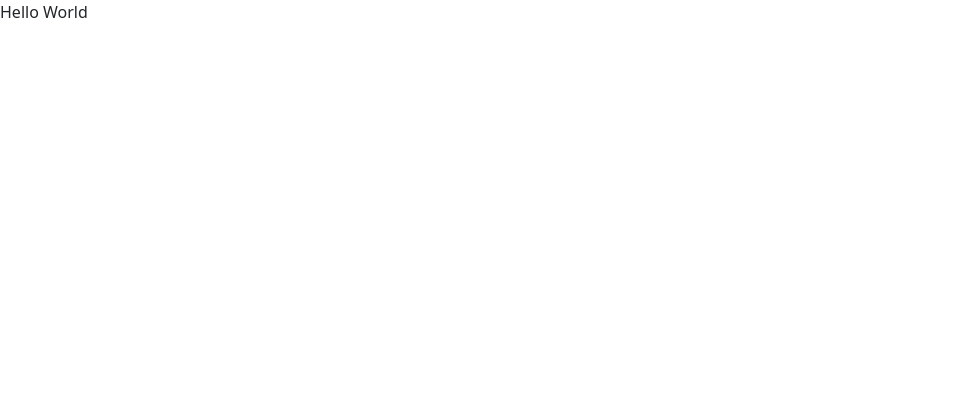
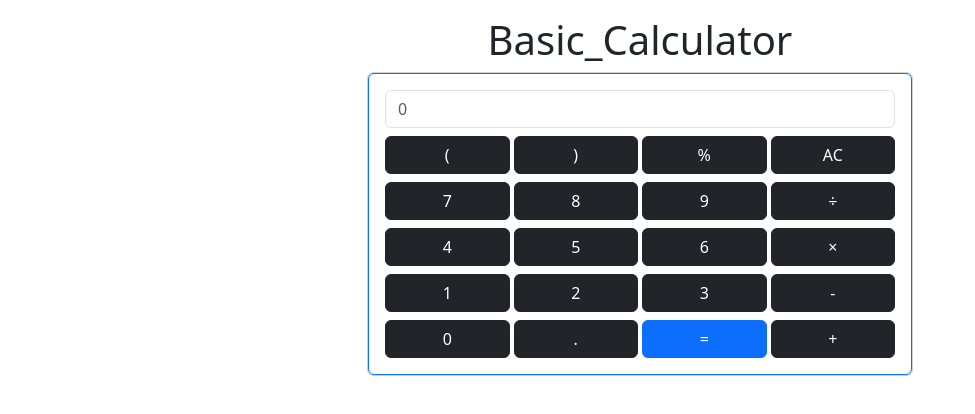
Before and after one commit to Jagdishchandradive/Basic_Calculator, a plain HTML site: page src/index.html in a window 1280 px wide. Shown: the whole page, without its empty margins (0-975 px from the left). Drawn offline with nearby package versions, Linux system fonts and the light colour scheme.

Commit message:
basic buttons and input box

```diff
--- a/src/index.html
+++ b/src/index.html
@@ -10,7 +10,106 @@
     <title>Basic_Calculator</title>
 </head>
 <body>
-    <div>Hello World</div>
+    <div class="container">
+        <h1 class="text-center mt-3">Basic_Calculator</h1>
+        <div class="row">
+            <div class=" col-12 offset-md-3 col-md-6">
+                <div class="card">
+                    <div class="card border-primary">
+                     <!-- cards from bootstrap -->
+
+                        <div class="card-body">
+                            <input
+                            id="cal-display"
+                            class="form-control" type="text" placeholder="0" aria-label="default input example">
+                         <div class="row gx-1">
+                            <div class="col-3 mt-2">
+                                <button type="button" class="btn btn-dark w-100 ">(</button>
+                            </div>
+                            <div class="col-3 mt-2">
+                                <button type="button" class="btn btn-dark w-100 ">)</button>
+                            </div>
+                            <div class="col-3 mt-2">
+                                <button type="button" class="btn btn-dark w-100 "> %</button>
+                            </div>
+                            <div class="col-3 mt-2">
+                                <button type="button" class="btn btn-dark w-100 ">AC</button>
+                            </div>
+                            <!-- Bootstrap has 12 columns within a row,
+                             and if you try to make a div does not fit within those 12 columns,
+                             it will automatically goes down to next row -->
+
+
+                            <div class="col-3 mt-2">
+                                <button type="button" class="btn btn-dark w-100 ">7</button>
+                            </div>
+                            <div class="col-3 mt-2">
+                                <button type="button" class="btn btn-dark w-100 ">8</button>
+                            </div>
+                            <div class="col-3 mt-2">
+                                <button type="button" class="btn btn-dark w-100 ">9</button>
+                            </div>
+                            <div class="col-3 mt-2">
+                                <button type="button" class="btn btn-dark w-100 ">÷</button>
+                            </div>
+
+
+                            <div class="col-3 mt-2">
+                                <button type="button" class="btn btn-dark w-100 ">4</button>
+                            </div>
+                            <div class="col-3 mt-2">
+                                <button type="button" class="btn btn-dark w-100 ">5</button>
+                            </div>
+                            <div class="col-3 mt-2">
+                                <button type="button" class="btn btn-dark w-100 ">6</button>
+                            </div>
+                            <div class="col-3 mt-2">
+                                <button type="button" class="btn btn-dark w-100 "> × </button>
+                            </div>
+
+
+                            <div class="col-3 mt-2">
+                                <button type="button" class="btn btn-dark w-100 ">1</button>
+                            </div>
+                            <div class="col-3 mt-2">
+                                <button type="button" class="btn btn-dark w-100 ">2</button>
+                            </div>
+                            <div class="col-3 mt-2">
+                                <button type="button" class="btn btn-dark w-100 ">3</button>
+                            </div>
+                            <div class="col-3 mt-2">
+                                <button type="button" class="btn btn-dark w-100 "> - </button>
+                            </div>
+
+                            <div class="col-3 mt-2">
+                                <button type="button" class="btn btn-dark w-100 ">0</button>
+                            </div>
+                            <div class="col-3 mt-2">
+                                <button type="button" class="btn btn-dark w-100 ">.</button>
+                            </div>
+                            <div class="col-3 mt-2">
+                                <button type="button" class="btn btn-primary w-100 ">=</button>
+                            </div>
+                            <div class="col-3 mt-2">
+                                <button type="button" class="btn btn-dark w-100 ">+</button>
+                            </div>
+
+
+
+
+
+
+
+
+
+
+                        </div>
+                        </div>
+                    </div>
+                </div>
+            </div>
+        </div>
+    </div>
     <script src="https://cdn.jsdelivr.net/npm/bootstrap@5.3.2/dist/js/bootstrap.bundle.min.js" integrity="sha384-C6RzsynM9kWDrMNeT87bh95OGNyZPhcTNXj1NW7RuBCsyN/o0jlpcV8Qyq46cDfL" crossorigin="anonymous"></script>
 </body>
 </html>
```
